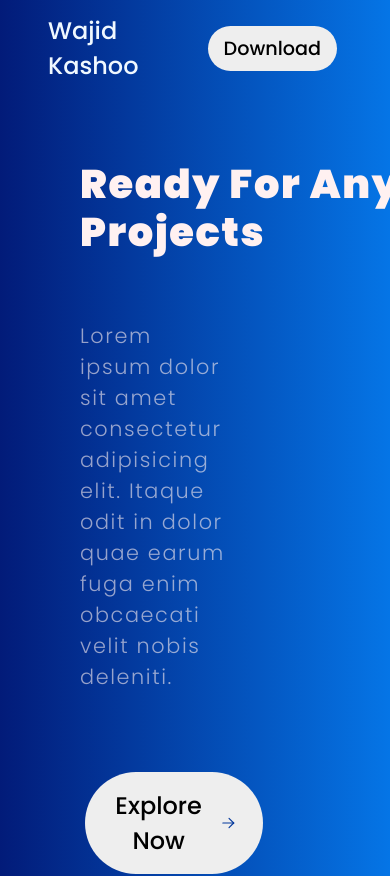
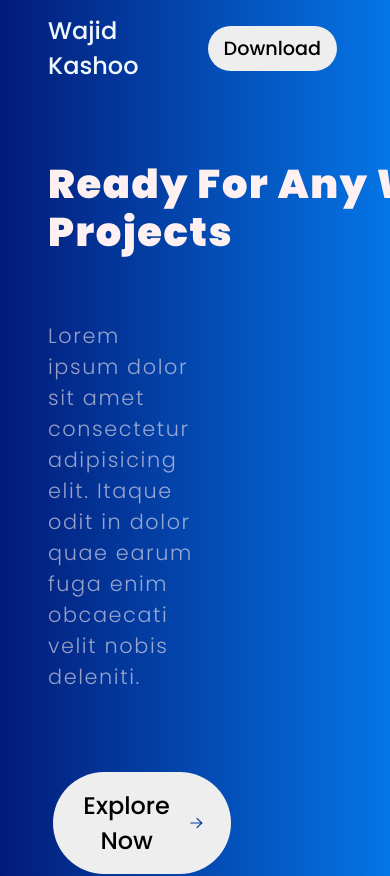
Before and after one commit to wajidkashoo14/ReactApp, a React (Create React App) app: page / in a window 390 px wide. Shown: the top 876 px of the page. Built offline with nearby package versions, Linux system fonts and the light colour scheme.

Commit message:
modified heroSection

```diff
--- a/src/components/pages/HeroSection.css
+++ b/src/components/pages/HeroSection.css
@@ -96,7 +96,7 @@ svg{
   }
   .hero,
 .hero-svg{
-  margin: 10rem 2rem 3rem 2rem;
+  margin: 10rem 0rem 3rem 0rem;
   padding: 0;
 }
 }
```
